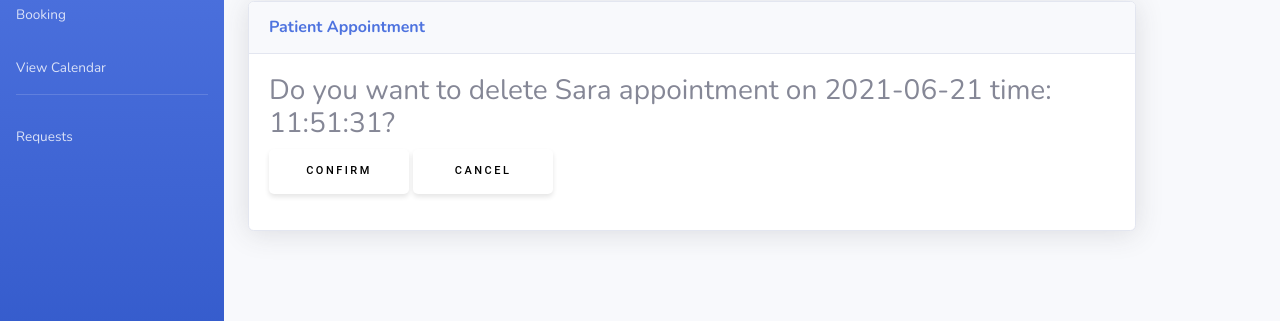
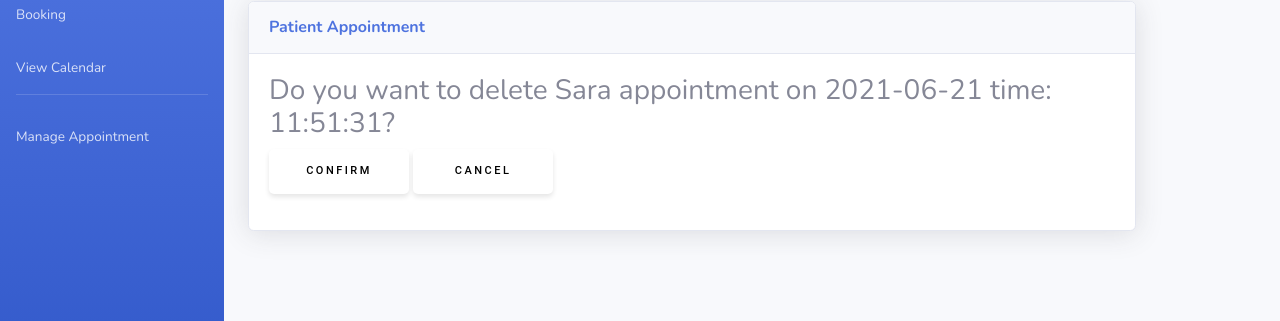
Before and after one commit to amanialmutairi/Bright-Side-New, a Django app: page /brightside/delete/appointment/2/ in a window 1280 px wide. Shown: the part 151-472 px from the top of the page. Run offline with Django 3.2, Linux system fonts and the light colour scheme; data comes from the database, SQL or seed files in the repository; some libraries are stand-ins or nearby versions.

Commit message:
fixed pathing

```diff
--- a/brightside/templates/booking.html
+++ b/brightside/templates/booking.html
@@ -115,10 +115,10 @@ input[type=submit]:hover {
             <!-- Divider -->
             <hr class="sidebar-divider d-none d-md-block">
 
-            <a class="nav-link" href="{% url 'requests' %}">
+            <a class="nav-link" href="{% url 'manage' %}">
 
 
-                    <span>Requests</span></a>
+                    <span>Manage Appointment</span></a>
 
         </ul>
         <!-- End of Sidebar -->
--- a/brightside/templates/calendar.html
+++ b/brightside/templates/calendar.html
@@ -73,10 +73,10 @@
             <!-- Divider -->
             <hr class="sidebar-divider d-none d-md-block">
 
-            <a class="nav-link" href="{% url 'requests' %}">
+            <a class="nav-link" href="{% url 'manage' %}">
 
 
-                    <span>Requests</span></a>
+                    <span>Manage Appointment</span></a>
 
         </ul>
         <!-- End of Sidebar -->
--- a/brightside/templates/index.html
+++ b/brightside/templates/index.html
@@ -73,10 +73,10 @@
             <!-- Divider -->
             <hr class="sidebar-divider d-none d-md-block">
 
-            <a class="nav-link" href="{% url 'requests' %}">
+            <a class="nav-link" href="{% url 'manage' %}">
 
 
-                    <span>Requests</span></a>
+                    <span>Manage Appointment</span></a>
 
         </ul>
         <!-- End of Sidebar -->
--- a/brightside/templates/requests.html
+++ b/brightside/templates/manage_apt.html
@@ -50,7 +50,7 @@ input[type=submit]:hover {
     <meta name="description" content="">
     <meta name="author" content="">
 
-    <title>BrightSide :) - Buttons</title>
+    <title>BrightSide :) - Manage Appointment</title>
 
     <!-- Custom fonts for this template-->
     <link rel="stylesheet" type="text/css" href="{% static '/css/all.min.css' %}">
@@ -112,10 +112,10 @@ input[type=submit]:hover {
             <!-- Divider -->
             <hr class="sidebar-divider d-none d-md-block">
 
-            <a class="nav-link" href="{% url 'requests' %}">
+            <a class="nav-link" href="{% url 'manage' %}">
 
 
-                    <span>Requests</span></a>
+                    <span>Manage Appointment</span></a>
 
         </ul>
         <!-- End of Sidebar -->
--- a/brightside/urls.py
+++ b/brightside/urls.py
@@ -8,7 +8,7 @@ urlpatterns = [
   #path('register/', views.register, name='register'),
 	path('login/', views.login_page, name="login"),
 	path('logout/', views.logout_user, name="logout"),
-  path('request/', views.request_view, name='requests'),
+  path('manage_apt/', views.manage_view, name='manage'),
   path('booking/', views.booking_admin, name='admin-booking'),
   path('calendar/', views.calendar, name='calendar'),
   path('forgot_password/', views.forgot_password, name='forgot_pass'),
--- a/brightside/views.py
+++ b/brightside/views.py
@@ -95,8 +95,8 @@ def index(request):
 # requests
 
 
-def request_view(request):
-    return render(request, 'requests.html')
+def manage_view(request):
+    return render(request, 'manage_apt.html')
 
 # view_calendar
 
@@ -150,7 +150,7 @@ def delete_appointment(request, apt_id):
   data['message'] = m
   if "confirm" in request.GET:
     delete_apt.delete()
-    return redirect('requests')
+    return redirect('manage')
   elif 'cancel' in request.GET:
-    return redirect('requests')
-  return render(request, 'requests.html', context=data)
+    return redirect('manage')
+  return render(request, 'manage_apt.html', context=data)
```
